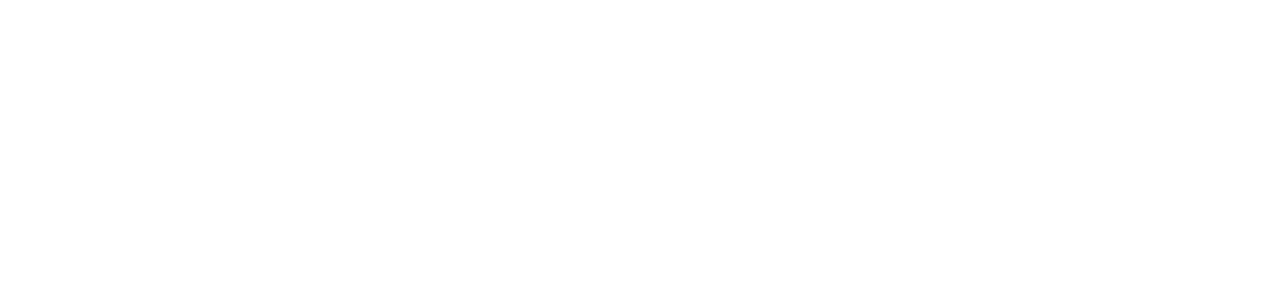
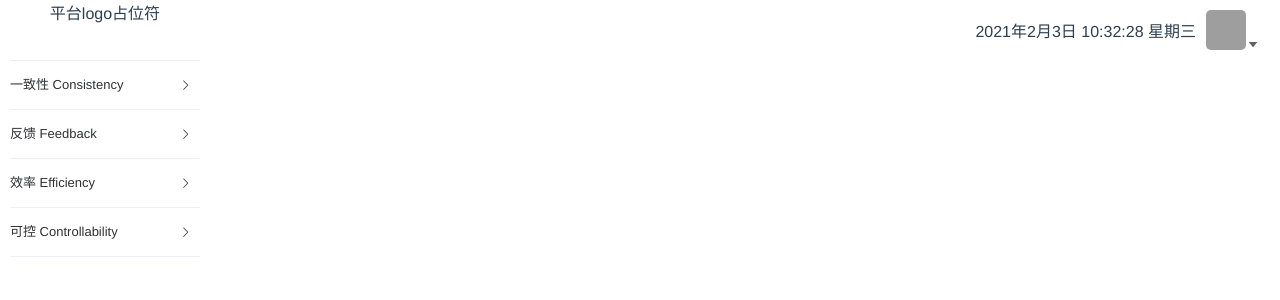
Before and after one commit to Liutastic/bloodSystemAdmin, a Vue app: page /home in a window 1280 px wide. Shown: the top 300 px of the page. Built offline with nearby package versions, Linux system fonts and the light colour scheme; sample sign-in values are in the browser's storage.

Commit message:
主页添加时间组件，完善框架

```diff
--- a/package.json
+++ b/package.json
@@ -11,6 +11,7 @@
   "dependencies": {
     "core-js": "^3.6.5",
     "crypto": "^1.0.1",
+    "dayjs": "^1.10.4",
     "jsencrypt": "^3.0.0-rc.1",
     "node-sass": "^4.14.1",
     "sass": "^1.32.6",
--- /dev/null
+++ b/src/components/Time.vue
@@ -0,0 +1,42 @@
+<template>
+  <div>{{ nowDate }}</div>
+</template>
+
+<script>
+export default {
+  data () {
+    return {
+      nowDate: "", // 当前日期
+    };
+  },
+  methods: {
+    currentTime () {
+      setInterval(this.formatDate, 500);
+    },
+    formatDate () {
+      let date = new Date();
+      let year = date.getFullYear(); // 年
+      let month = date.getMonth() + 1; // 月
+      let day = date.getDate(); // 日
+      let week = date.getDay(); // 星期
+      let weekArr = ["星期日", "星期一", "星期二", "星期三", "星期四", "星期五", "星期六"];
+      let hour = date.getHours(); // 时
+      hour = hour < 10 ? "0" + hour : hour; // 如果只有一位，则前面补零
+      let minute = date.getMinutes(); // 分
+      minute = minute < 10 ? "0" + minute : minute; // 如果只有一位，则前面补零
+      let second = date.getSeconds(); // 秒
+      second = second < 10 ? "0" + second : second; // 如果只有一位，则前面补零
+      this.nowDate = `${year}年${month}月${day}日 ${hour}:${minute}:${second} ${weekArr[week]}`;
+    }
+  },
+  mounted () {
+    this.currentTime();
+  },
+  // 销毁定时器
+  beforeDestroy () {
+    if (this.formatDate) {
+      clearInterval(this.formatDate); // 在Vue实例销毁前，清除时间定时器
+    }
+  }
+};
+</script>
--- /dev/null
+++ b/src/config/keys.js
@@ -0,0 +1,2 @@
+export const baseURL = 'http://localhost:3000'
+export const thumb = `${baseURL}/avatar/default.png`
--- a/src/router/index.js
+++ b/src/router/index.js
@@ -2,6 +2,7 @@
 import VueRouter from 'vue-router'
 import Home from '../views/Home.vue'
 import Login from '../views/Login/index.vue'
+// import { message } from 'element-ui'
 
 Vue.use(VueRouter)
 
@@ -9,13 +10,14 @@
   {
     path: '/', redirect: '/login'
   },
+  // 登录
   {
     path: '/login',
     name: 'Login',
     component: Login
   },
   {
-    path: '/',
+    path: '/home',
     name: 'Home',
     component: Home
   }
@@ -34,7 +36,10 @@
   if (to.path === '/login') return next()
 
   // 访问其他页面时先检查token是否存在
-  if (!window.localStorage.getItem('token')) return next('/login')
+  if (!window.localStorage.getItem('token')) {
+    alert('请登录!')
+    return next('/login')
+  }
 
   next()
 })
--- a/src/store/module/userModule.js
+++ b/src/store/module/userModule.js
@@ -17,7 +17,10 @@
       state.userInfo.username = data.username
       state.userInfo.avatar = data.avatar
       state.userInfo.phone = data.phone
+      // token
       window.localStorage.setItem('token', data.token)
+      // avatar
+      window.localStorage.setItem('avatar', data.avatar)
     }
   }
 // actions = {
--- /dev/null
+++ b/src/utils/convertHttp.js
@@ -0,0 +1,11 @@
+import { thumb, baseURL } from '@/config/keys'
+
+export default (url) => {
+  const regexp = new RegExp(/^http/)
+  if (!url) return thumb
+  if (regexp.test(url)) {
+    return url
+  } else {
+    return `${baseURL}${url.replace(/\\/g, '/')}`
+  }
+}
--- a/src/views/Home.vue
+++ b/src/views/Home.vue
@@ -1,18 +1,148 @@
 <template>
-  <div class="home">
-    <img alt="Vue logo" src="../assets/logo.png" />
-    <HelloWorld msg="Welcome to Your Vue.js App" />
+  <div class="content">
+    <el-container style="height: 100vh; width: 100vw">
+      <el-aside width="200px">
+        <div class="logo-box">平台logo占位符</div>
+        <el-collapse>
+          <el-collapse-item title="一致性 Consistency" name="1">
+            <div>
+              与现实生活一致：与现实生活的流程、逻辑保持一致，遵循用户习惯的语言和概念；
+            </div>
+            <div>
+              在界面中一致：所有的元素和结构需保持一致，比如：设计样式、图标和文本、元素的位置等。
+            </div>
+          </el-collapse-item>
+          <el-collapse-item title="反馈 Feedback" name="2">
+            <div>
+              控制反馈：通过界面样式和交互动效让用户可以清晰的感知自己的操作；
+            </div>
+            <div>页面反馈：操作后，通过页面元素的变化清晰地展现当前状态。</div>
+          </el-collapse-item>
+          <el-collapse-item title="效率 Efficiency" name="3">
+            <div>简化流程：设计简洁直观的操作流程；</div>
+            <div>
+              清晰明确：语言表达清晰且表意明确，让用户快速理解进而作出决策；
+            </div>
+            <div>
+              帮助用户识别：界面简单直白，让用户快速识别而非回忆，减少用户记忆负担。
+            </div>
+          </el-collapse-item>
+          <el-collapse-item title="可控 Controllability" name="4">
+            <div>
+              用户决策：根据场景可给予用户操作建议或安全提示，但不能代替用户进行决策；
+            </div>
+            <div>
+              结果可控：用户可以自由的进行操作，包括撤销、回退和终止当前操作等。
+            </div>
+          </el-collapse-item>
+        </el-collapse>
+      </el-aside>
+      <el-container>
+        <el-header>
+          <div class="tool-box">
+            <Time></Time>
+            <el-image :src="convertHttp(avatarURL)"></el-image>
+
+            <el-dropdown>
+              <span class="el-dropdown-link">
+                <i class="el-icon-caret-bottom i-label"></i>
+              </span>
+              <el-dropdown-menu slot="dropdown">
+                <el-dropdown-item @click.native="toHome">主页</el-dropdown-item>
+                <el-dropdown-item @click.native="logout"
+                  >退出登录</el-dropdown-item
+                >
+              </el-dropdown-menu>
+            </el-dropdown>
+          </div>
+        </el-header>
+        <el-main><router-view></router-view></el-main>
+      </el-container>
+    </el-container>
   </div>
 </template>
 
 <script>
-// @ is an alias to /src
-import HelloWorld from '@/components/HelloWorld.vue'
+import Time from '@/components/Time.vue'
+import convertHttp from '@/utils/convertHttp'
+export default {
+  components: {
+    Time
+  },
+  data () {
+    return {
+      avatarURL: ''
+    }
+  },
+  mounted () {
+    // console.log(this.$store.state)
 
-export default {
-  name: 'Home',
-  components: {
-    HelloWorld
+  },
+  methods: {
+    convertHttp,
+    // 从storage中获得数据，或者请求初始化数据的方法
+    initialData () {
+      this.avatarURL = window.localStorage.getItem('item')
+    },
+    logout () {
+      this.$confirm('是否退出登录?', '提示', {
+        confirmButtonText: '确定',
+        cancelButtonText: '取消',
+        type: 'warning'
+      }).then(() => {
+        window.localStorage.setItem('token', '')
+        this.$router.push('/login')
+        this.$successMsg('您已退出登录')
+      }).catch(() => { })
+    },
+    toHome () {
+      if (this.$route.path === '/home') {
+        this.$infoMsg('您当前已在首页')
+        return
+      }
+      this.$router.push('/home')
+    }
   }
 }
 </script>
+
+<style lang="scss" scoped>
+.center {
+  display: flex;
+  align-items: center;
+  justify-content: center;
+}
+.el-aside {
+  padding-left: 10px;
+}
+.el-header {
+  display: flex;
+  justify-content: flex-end;
+  align-items: center;
+}
+.el-image {
+  height: 40px;
+  width: 40px;
+  border-radius: 5px;
+  margin-left: 10px;
+}
+.el-dropdown-menu {
+  margin-top: 30px;
+}
+.tool-box {
+  height: 36px;
+  // width: 36px;
+  // margin-left: 10px;
+  display: flex;
+  justify-content: flex-end;
+  align-items: center;
+}
+.i-label {
+  position: relative;
+  top: 14px;
+}
+.logo-box {
+  height: 60px;
+  // background-color: #808080;
+}
+</style>
--- a/src/views/Login/index.vue
+++ b/src/views/Login/index.vue
@@ -7,6 +7,7 @@
       </div>
 
       <el-form
+        v-loading="fromLoading"
         :model="loginForm"
         :rules="loginRules"
         ref="loginFormRef"
--- a/src/views/Login/js/operation.js
+++ b/src/views/Login/js/operation.js
@@ -10,15 +10,18 @@
       this.$refs['loginFormRef'].validate(valid => {
         if (valid) this.login(this.loginForm)
       })
-
     },
     async login (body) {
+      this.fromLoading = true
       const { data, data: { content } } = await this.$request({ url: '/api/user/login', method: 'post', data: body })
       if (data.code === 200) {
         this.$store.commit('login', content)
         const { redirect } = this.$route.query
         redirect ? this.$router.push(redirect) : this.$router.push('/home')
+        // this.$message({ message: '登录成功!', type: 'success' })
+        this.$successMsg('登录成功!')
       }
+      this.formLoading = false
     }
   }
 }
--- a/src/views/Login/js/property.js
+++ b/src/views/Login/js/property.js
@@ -18,7 +18,8 @@
         password: [
           { trigger: 'blur', required: true, massage: '请输入密码' }
         ]
-      }
+      },
+      fromLoading: false
     }
   }
 }
```
Also changed, not shown: public/defalut.png (added), src/plugins/elementui.js, 1 other file (tests, documents, lock files or other folders).
